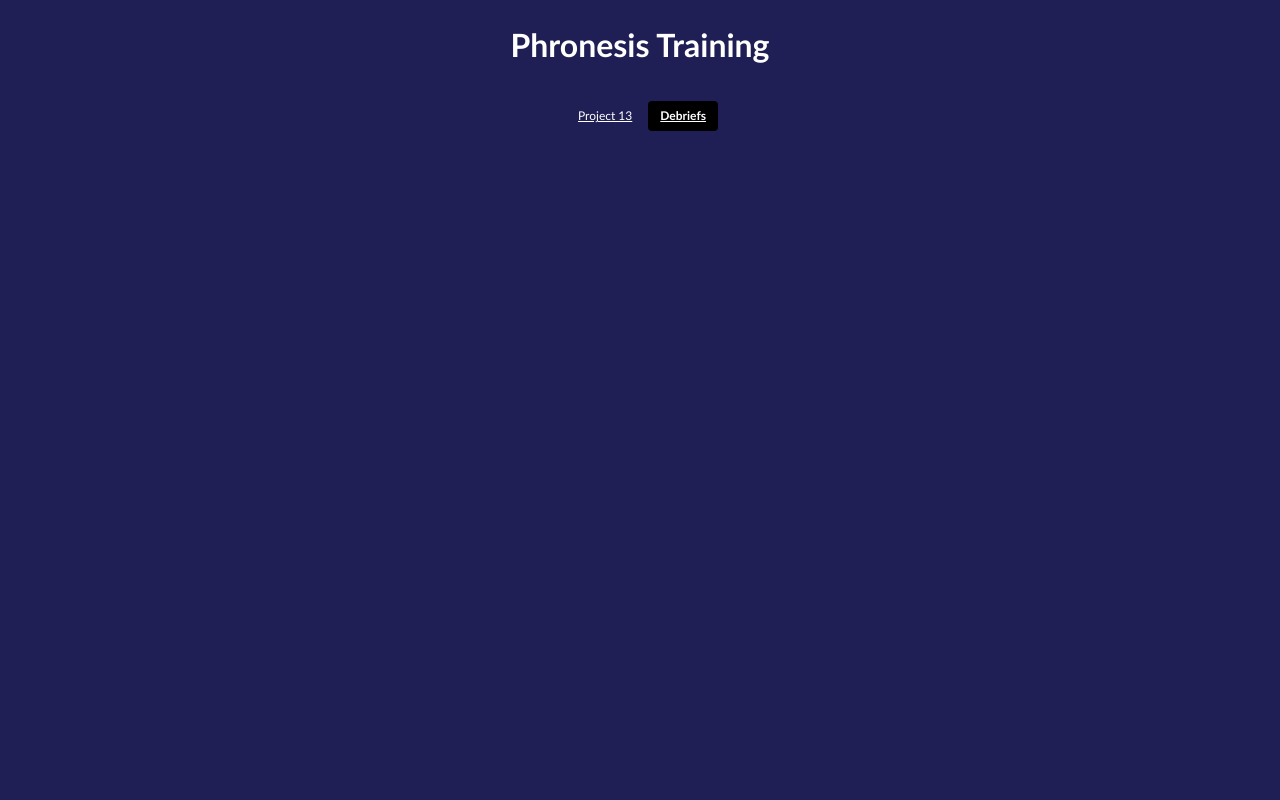
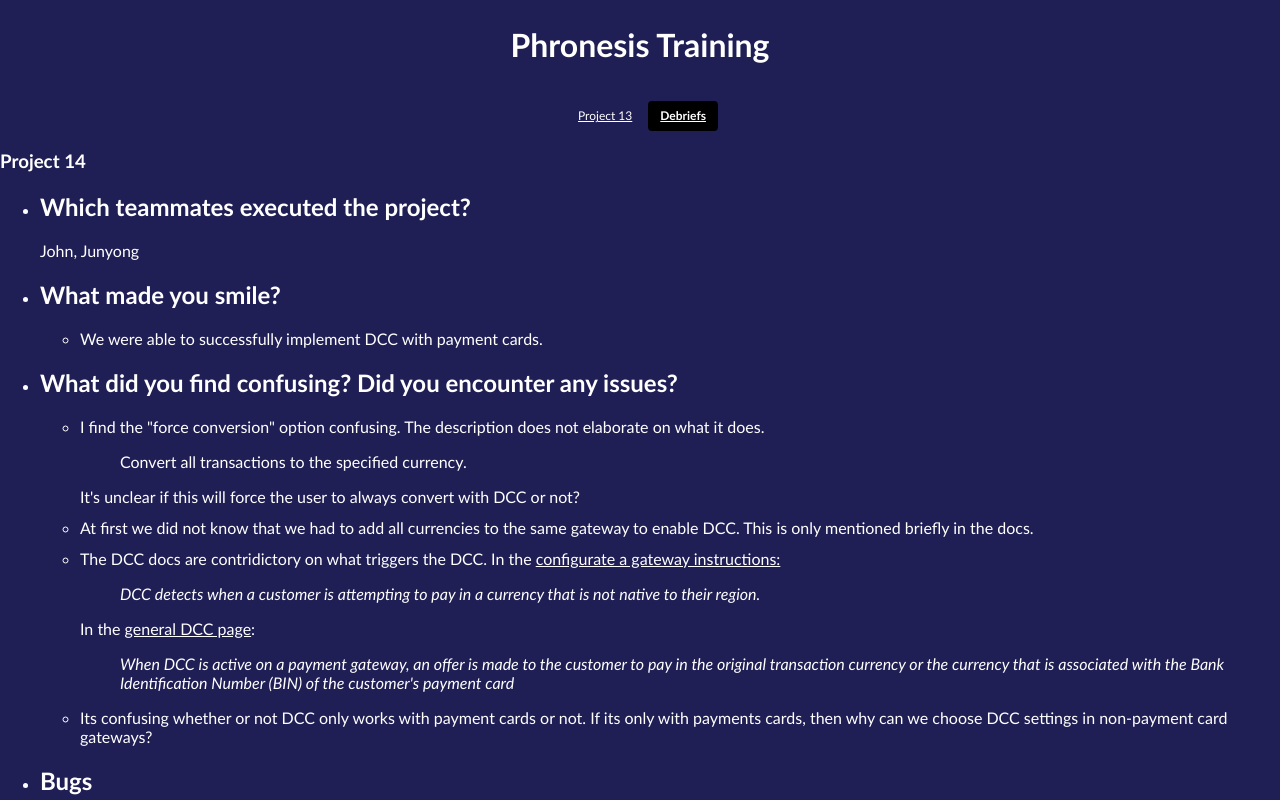
Before and after one commit to ZengJunyong/phronesis-training-john-junyong, a Vue app: page /debriefs/14 in a window 1280 px wide. Shown: the top 800 px of the page. Built offline with nearby package versions, Linux system fonts and the light colour scheme.

Commit message:
Project 14

```diff
--- a/src/router/index.js
+++ b/src/router/index.js
@@ -17,6 +17,11 @@ const router = createRouter({
       path: '/debriefs/13',
       name: 'debrief-13',
       component: () => import('../views/debriefs/13/13.vue')
+    },
+    {
+      path: '/debriefs/14',
+      name: 'debrief-14',
+      component: () => import('../views/debriefs/14/14.vue')
     }
   ]
 })
--- /dev/null
+++ b/src/views/debriefs/14/14.vue
@@ -0,0 +1,95 @@
+<template>
+  <h3>Project 14</h3>
+  <ul>
+    <li>
+      <h2>Which teammates executed the project?</h2>
+      <p>John, Junyong</p>
+    </li>
+    <li>
+      <h2>What made you smile?</h2>
+      <ul>
+        <li>We were able to successfully implement DCC with payment cards.</li>
+      </ul>
+    </li>
+    <li>
+      <h2>What did you find confusing? Did you encounter any issues?</h2>
+      <ul>
+        <li>
+          I find the "force conversion" option confusing. The description does
+          not elaborate on what it does.
+          <blockquote>
+            Convert all transactions to the specified currency.
+          </blockquote>
+          It's unclear if this will force the user to always convert with DCC or
+          not?
+        </li>
+        <li>
+          At first we did not know that we had to add all currencies to the same
+          gateway to enable DCC. This is only mentioned briefly in the docs.
+        </li>
+        <li>
+          The DCC docs are contridictory on what triggers the DCC. In the
+          <a
+            href="https://www.rebilly.com/docs/settings/set-up-a-gateway#configure-dynamic-currency-conversion-(dcc)"
+            >configurate a gateway instructions:</a
+          >
+          <blockquote>
+            <em
+              >DCC detects when a customer is attempting to pay in a currency
+              that is not native to their region.</em
+            >
+          </blockquote>
+
+          In the
+          <a
+            href="https://www.rebilly.com/docs/settings/dynamic-currency-conversion#dynamic-currency-conversion"
+            >general DCC page</a
+          >:
+          <blockquote>
+            <em
+              >When DCC is active on a payment gateway, an offer is made to the
+              customer to pay in the original transaction currency or the
+              currency that is associated with the Bank Identification Number
+              (BIN) of the customer's payment card</em
+            >
+          </blockquote>
+        </li>
+        <li>
+          Its confusing whether or not DCC only works with payment cards or not.
+          If its only with payments cards, then why can we choose DCC settings
+          in non-payment card gateways?
+        </li>
+      </ul>
+    </li>
+    <li>
+      <h2>Bugs</h2>
+      <ul>
+        <li>
+          When creating a new Gateway account, the ID can already be set to one
+          which is already taken. It should be blank in that case.
+
+          <br />
+          <img src="./id-error.png" />
+        </li>
+        <li>
+          Instruments UI showed a big scrollbar to the right hand side.
+
+          <br />
+          <img src="./UI-scrollbar.png" />
+        </li>
+      </ul>
+    </li>
+  </ul>
+</template>
+<style scoped>
+h3,
+ul {
+  text-align: left;
+}
+
+li {
+  margin: 12px 0;
+}
+</style>
+
+<script setup lang="ts"></script>
--- a/src/views/debriefs/Debriefs.vue
+++ b/src/views/debriefs/Debriefs.vue
@@ -4,10 +4,14 @@
     <li>
       <RouterLink to="/debriefs/13">Project 13</RouterLink>
     </li>
+    <li>
+      <RouterLink to="/debriefs/14">Project 14</RouterLink>
+    </li>
   </ul>
 </template>
 <style scoped>
-h3, ul {
+h3,
+ul {
   text-align: left;
 }
 
@@ -16,5 +20,4 @@ li {
 }
 </style>
 
-<script setup lang="ts">
-</script>
+<script setup lang="ts"></script>
```
Also changed, not shown: src/views/debriefs/14/UI-scrollbar.png (added), src/views/debriefs/14/id-error.png (added).
